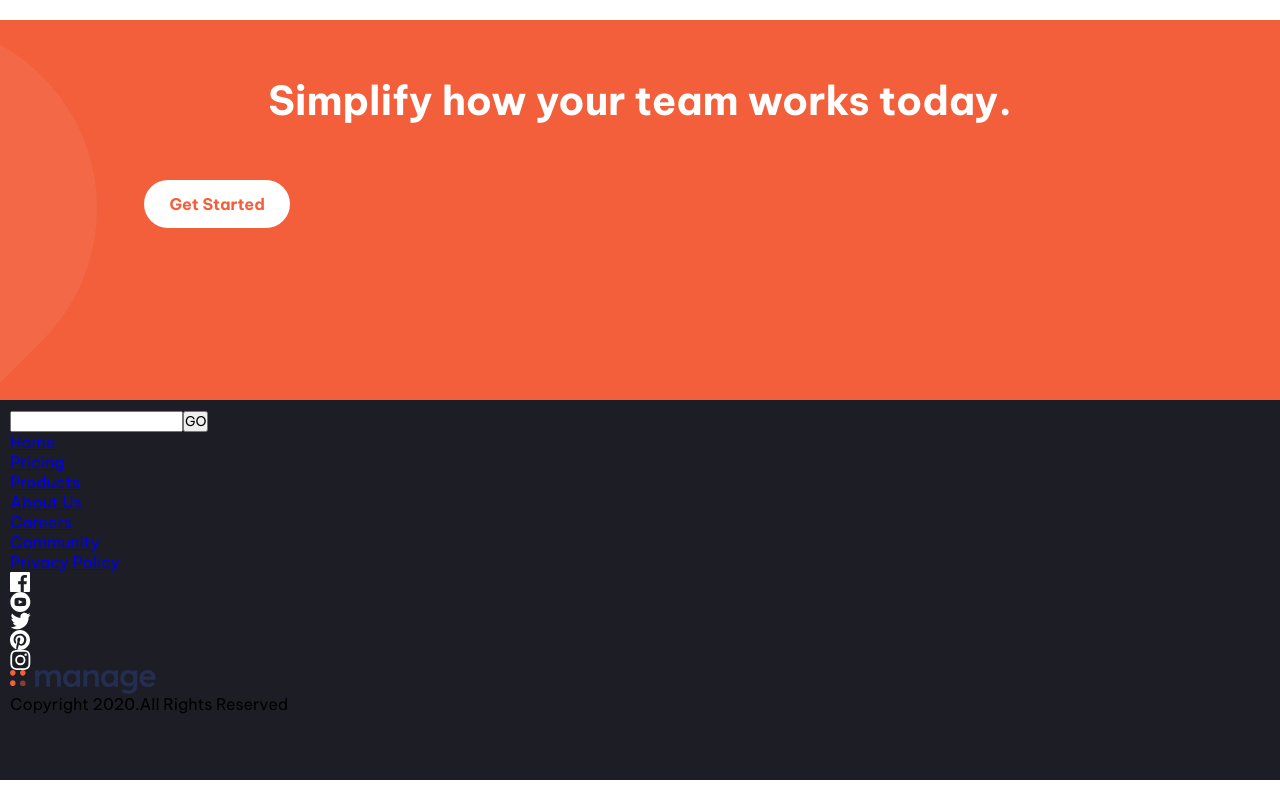
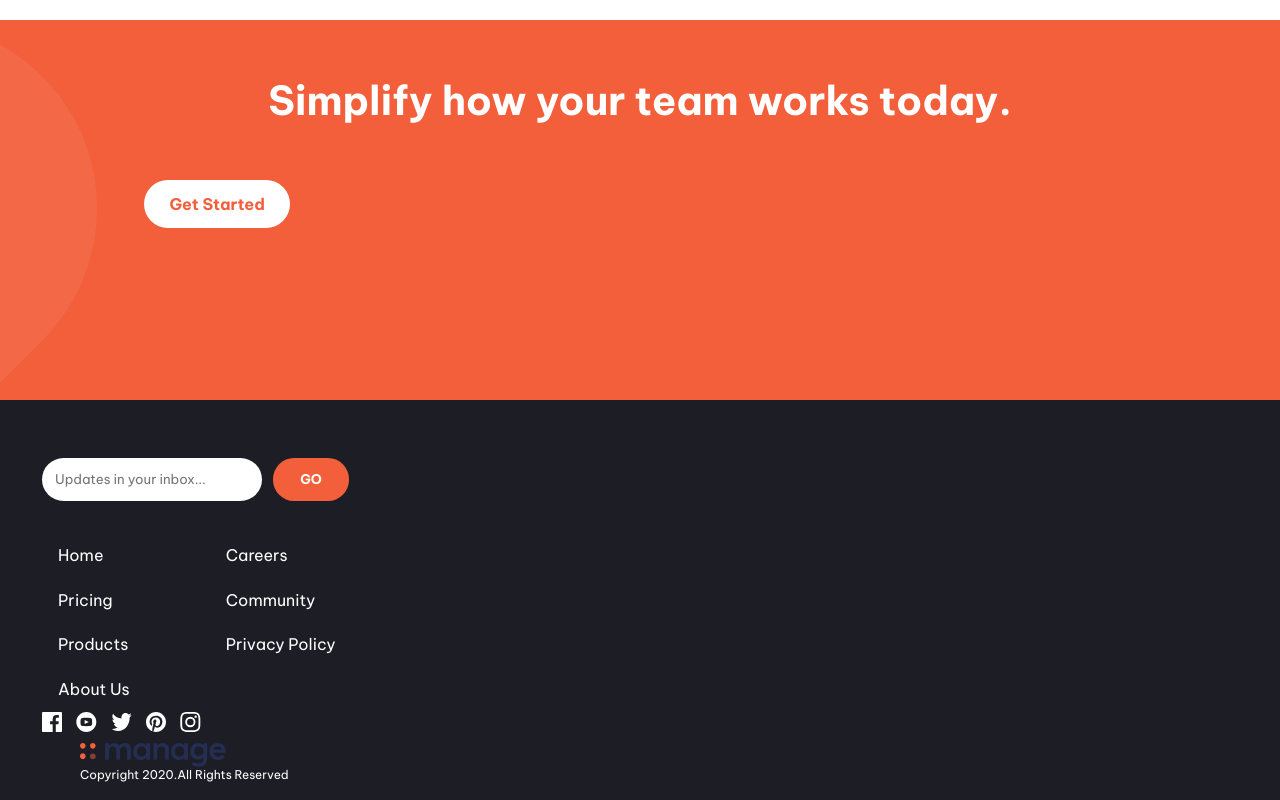
Before and after one commit to IderaNimah/Manage-Landing-Page, a React (Vite) app: page / in a window 1280 px wide. Shown: the part 1902-2702 px from the top of the page. Built offline with nearby package versions, Linux system fonts and the light colour scheme.

Commit message:
footer growth

```diff
--- a/src/Components/PageFive/PageFive.css
+++ b/src/Components/PageFive/PageFive.css
@@ -1,6 +1,64 @@
 .pagefive {
   background-color: var(--VeryDarkBlue);
   width: 100%;
-  height: 380px;
+  height: 400px;
   padding: 10px;
 }
+.sub-five{
+    margin: 48px 32px;
+}
+.foot-input{
+    display: flex;
+    gap: 11px;
+}
+input{
+    padding: 13px;
+    border-radius: 30px;
+    border: none;
+    outline: 0;
+    width: 220px;
+}
+
+.footerbtn{
+    padding: 10px;
+    width: 76px;
+    border-radius: 21px;
+    border: none;
+    outline: 0;
+    background-color: var(--BrightRed);
+    color: white;
+    font-weight: bold;
+}
+
+.font-nav{
+    display: flex;
+    gap: 20px;
+}
+
+ul li a{
+    text-decoration: none;
+    color: white;
+}
+ul li{
+    list-style: none;
+
+}
+.font-nav{
+    margin-top: 2rem;
+    margin-left: 1rem;
+    gap: 6rem;
+    line-height: 2.8rem;
+}
+
+.footer-icon{
+    display: flex;
+    gap: 14px;
+}
+.footer-logo{
+    margin: 11px 38px;
+}
+.footer-logo p{
+    font-size: 12px;
+    color: white;
+    width: 230px;
+}
--- a/src/Components/PageFive/PageFive.jsx
+++ b/src/Components/PageFive/PageFive.jsx
@@ -10,9 +10,12 @@ import Logo from '../../assets/logo.svg';
 function PageFive() {
   return (
     <div className="pagefive">
+        <div className="sub-five">
+
+
       <div className="foot-input">
-        <input type="text" />
-        <button>GO</button>
+        <input type="text" placeholder="Updates in your inbox..." />
+        <button className="footerbtn">GO</button>
       </div>
       <div className="font-nav">
         <ul>
@@ -53,6 +56,7 @@ function PageFive() {
       <img src={Logo} alt="Logo" />
       <p>Copyright 2020.All Rights Reserved</p>
       </div>
+      </div>
     </div>
   );
 }
```
